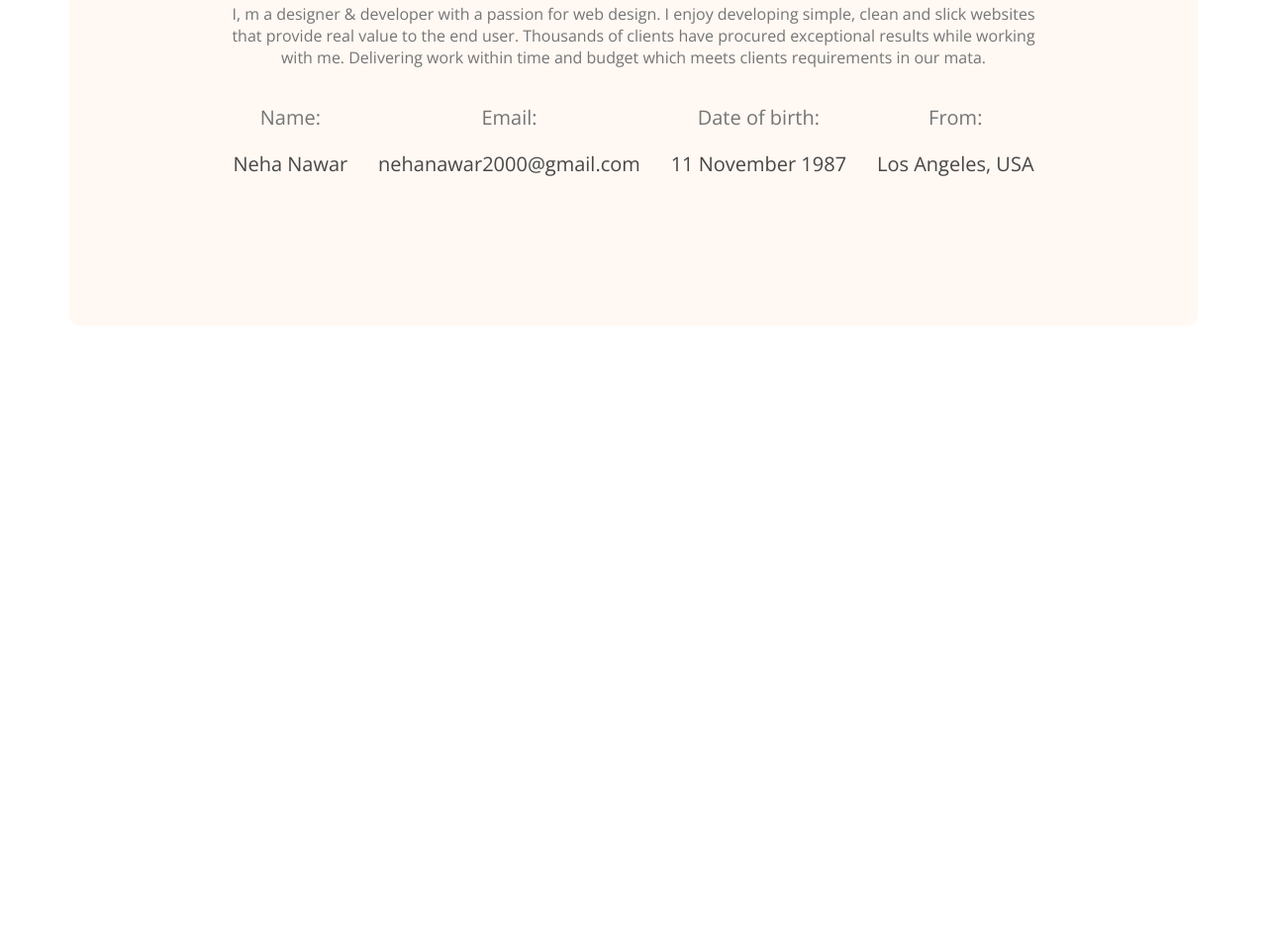
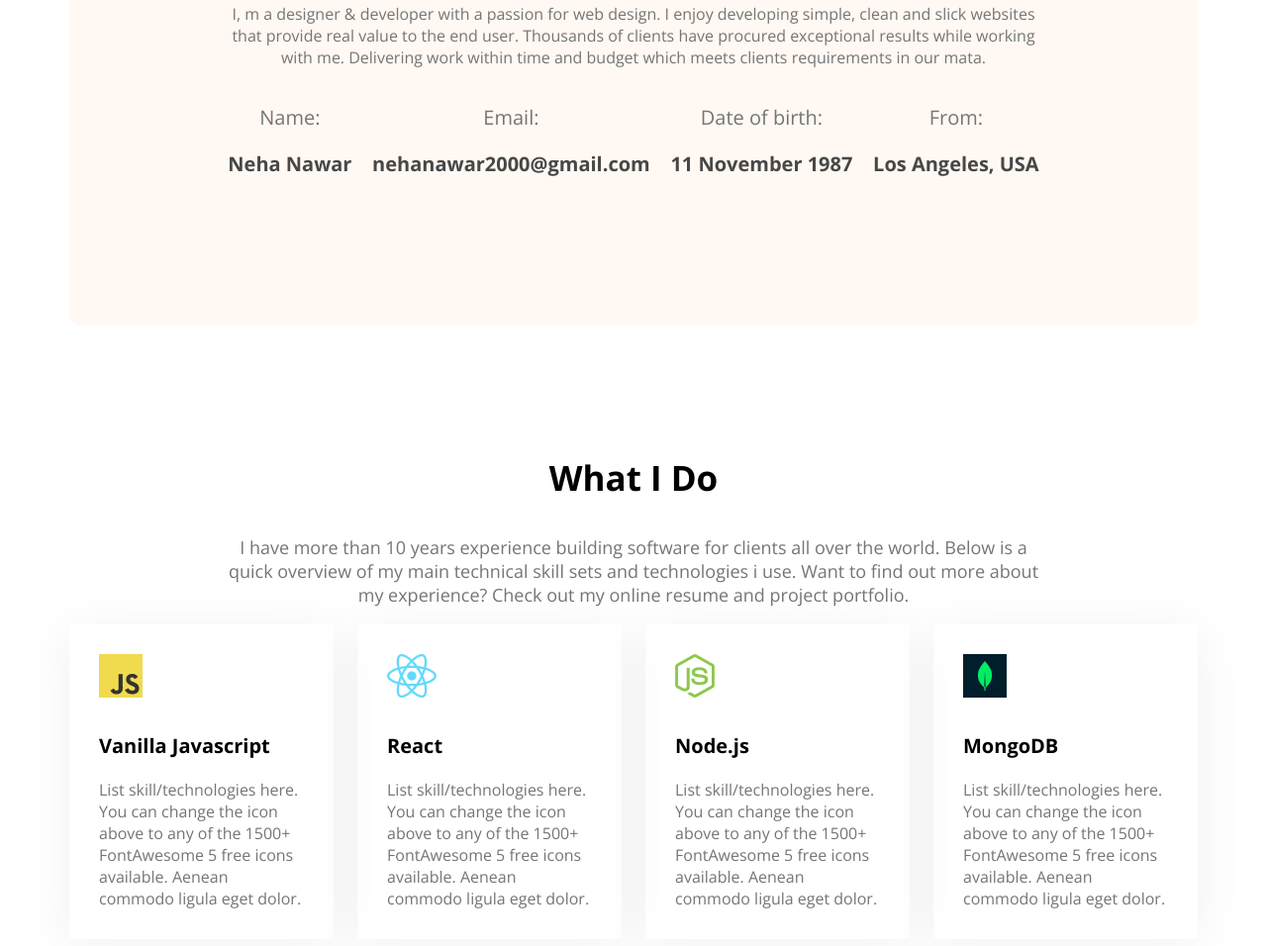
Before and after one commit to nehanawar025/portfolio-module5, a plain HTML site: page index.html in a window 1280 px wide. Shown: the part 1296-2252 px from the top of the page at 99% size. Before the commit the page ends 1633 px from the top, so only its background shows below. Drawn offline with nearby package versions, Linux system fonts and the light colour scheme.

Commit message:
Created What I Do section

```diff
--- a/index.html
+++ b/index.html
@@ -31,7 +31,8 @@
             <div class="ban-content">
                 <div class="ban-greet dark-2">Hi, I am</div>
                 <div class="ban-title dark-1">Neha Nawar</div>
-                <div class="reg-weight primary-desc">Shot what able cold new see hold.Friendly as an betrayed formerly he. Morning
+                <div class="reg-weight primary-desc">Shot what able cold new see hold.Friendly as an betrayed formerly
+                    he. Morning
                     because as to society behaved moments.</div>
                 <div class="hero-button">
                     <button class="btn-download btn-primary">Download CV</button>
@@ -46,28 +47,64 @@
     </header>
 
     <main>
-        <div class="about-me">
+        <!-- About Me -->
+        <section class="about-me">
             <h3 class="sect-title dark-1">About Me</h3>
-            <p class="reg-weight dark-3">I, m a designer & developer with a passion for web design. I enjoy developing simple, clean and slick websites that provide real value to the end user. Thousands of clients have procured exceptional results while working with me. Delivering work within time and budget which meets clients requirements in our mata.</p>
+            <p class="reg-weight dark-3">I, m a designer & developer with a passion for web design. I enjoy developing
+                simple, clean and slick websites that provide real value to the end user. Thousands of clients have
+                procured exceptional results while working with me. Delivering work within time and budget which meets
+                clients requirements in our mata.</p>
             <div class="abt-items">
                 <div class="abt-itm">
                     <p class="abt-itm-title dark-3">Name:</p>
-                    <p class="abt-itm-desc dark-2">Neha Nawar</p>
+                    <p class="abt-itm-desc dark-2 bold-weight">Neha Nawar</p>
                 </div>
                 <div class="abt-itm">
-                    <p class="abt-itm-title dark-3">Email:</p>
-                    <p class="abt-itm-desc dark-2">nehanawar2000@gmail.com</p>
+                    <p class="abt-itm-title dark-3 reg-weight">Email:</p>
+                    <p class="abt-itm-desc dark-2 bold-weight">nehanawar2000@gmail.com</p>
                 </div>
                 <div class="abt-itm">
-                    <p class="abt-itm-title dark-3">Date of birth:</p>
-                    <p class="abt-itm-desc dark-2">11 November 1987</p>
+                    <p class="abt-itm-title dark-3 reg-weight">Date of birth:</p>
+                    <p class="abt-itm-desc dark-2 bold-weight">11 November 1987</p>
                 </div>
                 <div class="abt-itm">
-                    <p class="abt-itm-title dark-3">From:</p>
-                    <p class="abt-itm-desc dark-2">Los Angeles, USA</p>
+                    <p class="abt-itm-title dark-3 reg-weight">From:</p>
+                    <p class="abt-itm-desc dark-2 bold-weight">Los Angeles, USA</p>
                 </div>
             </div>
-        </div>
+        </section>
+
+        <!-- What I Do -->
+        <section class="whatido">
+            <h3 class="sect-title txt-center">What I Do</h3>
+            <p class="whatido-desc primary-desc txt-center">
+                I have more than 10 years experience building software for clients all over the world. Below is a quick
+                overview of my main technical skill sets and technologies i use. Want to find out more about my
+                experience? Check out my online resume and project portfolio.
+            </p>
+            <div class="skill-cont">
+                <div class="skill">
+                    <img class="skl-img" src="./images/icons/js.png" alt="">
+                    <div class="skl-title bold-weight">Vanilla Javascript</div>
+                    <div class="skl-desc sec-desc">List skill/technologies here. You can change the icon above to any of the 1500+ FontAwesome 5 free icons available. Aenean commodo ligula eget dolor.</div>
+                </div>
+                <div class="skill">
+                    <img class="skl-img" src="./images/icons/react.png" alt="">
+                    <div class="skl-title bold-weight">React</div>
+                    <div class="skl-desc sec-desc">List skill/technologies here. You can change the icon above to any of the 1500+ FontAwesome 5 free icons available. Aenean commodo ligula eget dolor.</div>
+                </div>
+                <div class="skill">
+                    <img class="skl-img" src="./images/icons/nodejs.png" alt="">
+                    <div class="skl-title bold-weight">Node.js</div>
+                    <div class="skl-desc sec-desc">List skill/technologies here. You can change the icon above to any of the 1500+ FontAwesome 5 free icons available. Aenean commodo ligula eget dolor.</div>
+                </div>
+                <div class="skill">
+                    <img class="skl-img" src="./images/icons/mongo.png" alt="">
+                    <div class="skl-title bold-weight">MongoDB</div>
+                    <div class="skl-desc sec-desc">List skill/technologies here. You can change the icon above to any of the 1500+ FontAwesome 5 free icons available. Aenean commodo ligula eget dolor.</div>
+                </div>
+            </div>
+        </section>
     </main>
     <footer>
 
--- a/styles/main.css
+++ b/styles/main.css
@@ -5,11 +5,14 @@ main{
     max-width: 1140px;
     margin: 0 auto;
 }
+main section{
+    margin-top: 130px;
+    margin-bottom: 130px;
+}
 
 
 .about-me{
     background-color: #FFF8F3;
-    margin-top: 130px;
     border-radius: 10px;
     text-align: center;
     padding: 130px 150px;
@@ -19,4 +22,37 @@ main{
     display: flex;
     justify-content: space-around;
     font-size: 20px;
+
 }
+
+
+/* What I DO */
+
+.whatido-desc{
+    padding: 0 150px;
+}
+
+
+.skill-cont{
+    display: flex;
+    gap: 24px;
+
+
+}
+
+.skill{
+    padding: 30px;
+    box-shadow: 0 6px 50px rgba(0, 0, 0, 0.06);
+}
+
+.skl-img{
+    margin-bottom: 30px;
+}
+
+.skl-title{
+    font-size: 20px;
+}
+
+.skl-desc{
+    margin-top: 20px;
+}
--- a/styles/shared.css
+++ b/styles/shared.css
@@ -32,6 +32,9 @@
     border-radius: 5px;
 }
 
+.txt-center{
+    text-align: center;
+}
 
 .sect-title{
     font-size: 35px;
@@ -42,10 +45,17 @@
     font-weight: 400px;
 }
 
+.bold-weight{
+    font-weight: bold;
+}
+
 .primary-desc{
     font-size: 18px;
+    color: #757575;
+
 }
 
 .sec-desc{
     font-size: 16px;
+    color: #757575
 }
```
